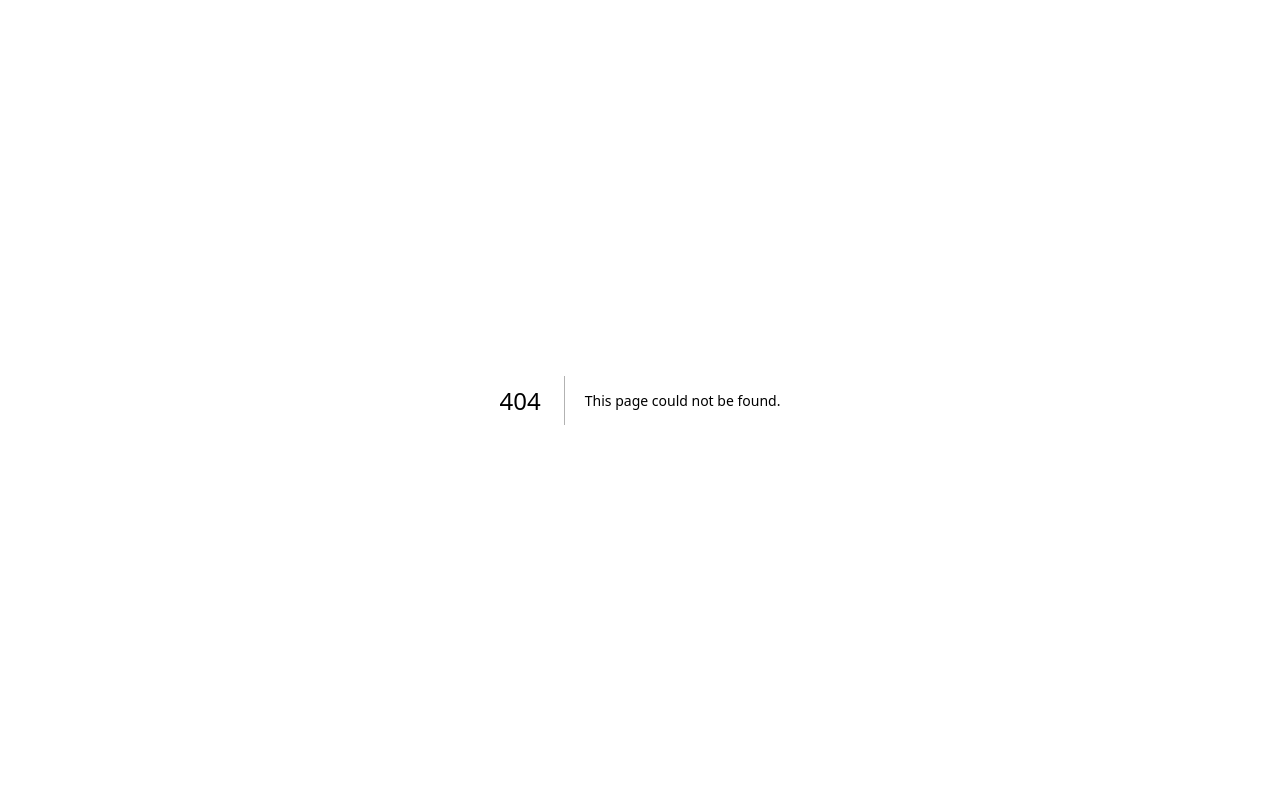
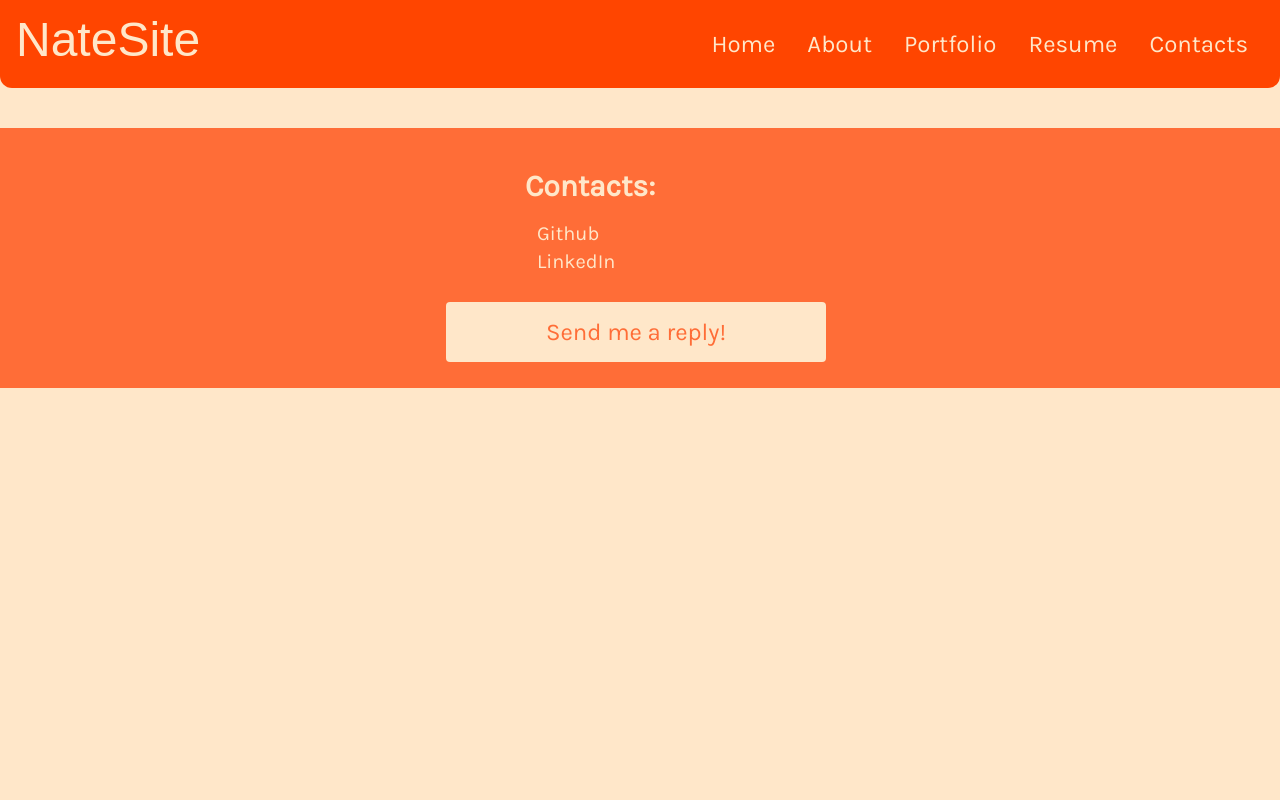
Before and after one commit to DentedGlassJar/natesite, a Next.js app: page /contacts in a window 1280 px wide. Before the commit this address had no page. Shown: the top 800 px of the page. Built offline with nearby package versions, Linux system fonts and the light colour scheme; a web font is replaced by a local one.

Commit message:
Contacts page finished

```diff
--- a/src/app/about/page.tsx
+++ b/src/app/about/page.tsx
@@ -55,10 +55,10 @@ export default function About() {
             </div>
           </Link>
 
-          <Link href="/contact">
+          <Link href="/contacts">
             <div className='mr-2 hover:underline
             lg:mr-4'>
-              Contact
+              Contacts
             </div>
           </Link>
         </div>
--- a/src/app/contact/page.tsx
+++ b/src/app/contacts/page.tsx
@@ -55,10 +55,10 @@ export default function Contact() {
             </div>
           </Link>
 
-          <Link href="/contact">
+          <Link href="/contacts">
             <div className='mr-2 hover:underline
             lg:mr-4'>
-              Contact
+              Contacts
             </div>
           </Link>
         </div>
@@ -66,22 +66,21 @@ export default function Contact() {
 
       <div className='min-h-dvh'>
         <div className='flex flex-col text-center items-center bg-[#FF6D37] text-[#FFE7C9] pl-4 pt-10 pb-10 pr-4 mb-10
-        lg:flex-row lg:text-start lg:items-start'>
+          lg:text-start'>
           <div className='flex-1
           lg:mr-25'>
             <h2 className='text-3xl mb-4 font-bold'>
-              Welcome to my website!
+              Contacts:
             </h2>
 
-            <p className='mt-1 ml-3 mb-5 text-xl flex-wrap'>
-              Lorem ipsum dolor sit amet, consectetur adipiscing elit. Pellentesque quis hendrerit purus. Aenean tincidunt id nisi vitae placerat. Suspendisse potenti. Aliquam risus ligula, commodo eget luctus id, faucibus bibendum magna. Nulla bibendum sem rutrum auctor elementum. Aenean et libero mollis, maximus libero quis, pellentesque est. Vestibulum libero arcu, gravida quis mauris ut, luctus lacinia ante. Sed libero sem, feugiat sed auctor sit amet, venenatis ac ipsum. Nunc eleifend hendrerit arcu, eget rhoncus enim sodales blandit. Donec quis metus orci. Nulla et dui sed massa gravida sodales. Nam molestie dolor massa, mollis faucibus nisi consequat ac. Nulla elementum sit amet est et mattis. Pellentesque vehicula neque eu sem luctus, a varius mi molestie. Suspendisse eu iaculis ante. Phasellus at dignissim sem.
+            <p className='mt-1 ml-3 mb-10 text-xl flex-wrap'>
+              <a href='https://github.com/DentedGlassJar' className='hover:underline'>Github</a><br></br>
+              <a href='https://www.linkedin.com/in/nathaniel-g-w-white/' className='hover:underline'>LinkedIn</a>
             </p>
           </div>
 
           <div className='row-auto mr-2'>
-            <div className='p-1 bg-[#FFE7C9] shrink rounded'>
-              <Image src={'/images/natepic.jpg'} width={467} height={561} alt='Woah this is my face' />
-            </div>
+            <a href='https://forms.gle/4oQauHQVtnZzEcFQA' type='button' className='bg-[#FFE7C9] hover:opacity-50 text-[#FF6D37] p-4 pl-25 pr-25 text-2xl rounded'>Send me a reply!</a>
           </div>
         </div>
       </div>
--- a/src/app/page.tsx
+++ b/src/app/page.tsx
@@ -55,10 +55,10 @@ export default function Home() {
             </div>
           </Link>
 
-          <Link href="/contact">
+          <Link href="/contacts">
             <div className='mr-2 hover:underline
             lg:mr-4'>
-              Contact
+              Contacts
             </div>
           </Link>
         </div>
@@ -74,7 +74,7 @@ export default function Home() {
             </h2>
 
             <div className='mt-1 ml-3 mb-5 text-xl flex-wrap'>
-              <p className='mb-3'>
+              <p className='mb-2'>
                 My name is Nathaniel White; and this is the website for my
                 previous projects, resume, and contacts.
               </p>
--- a/src/app/portfolio/page.tsx
+++ b/src/app/portfolio/page.tsx
@@ -55,10 +55,10 @@ export default function Portfolio() {
             </div>
           </Link>
 
-          <Link href="/contact">
+          <Link href="/contacts">
             <div className='mr-2 hover:underline
             lg:mr-4'>
-              Contact
+              Contacts
             </div>
           </Link>
         </div>
--- a/src/app/resume/page.tsx
+++ b/src/app/resume/page.tsx
@@ -55,10 +55,10 @@ export default function Resume() {
             </div>
           </Link>
 
-          <Link href="/contact">
+          <Link href="/contacts">
             <div className='mr-2 hover:underline
             lg:mr-4'>
-              Contact
+              Contacts
             </div>
           </Link>
         </div>
```
